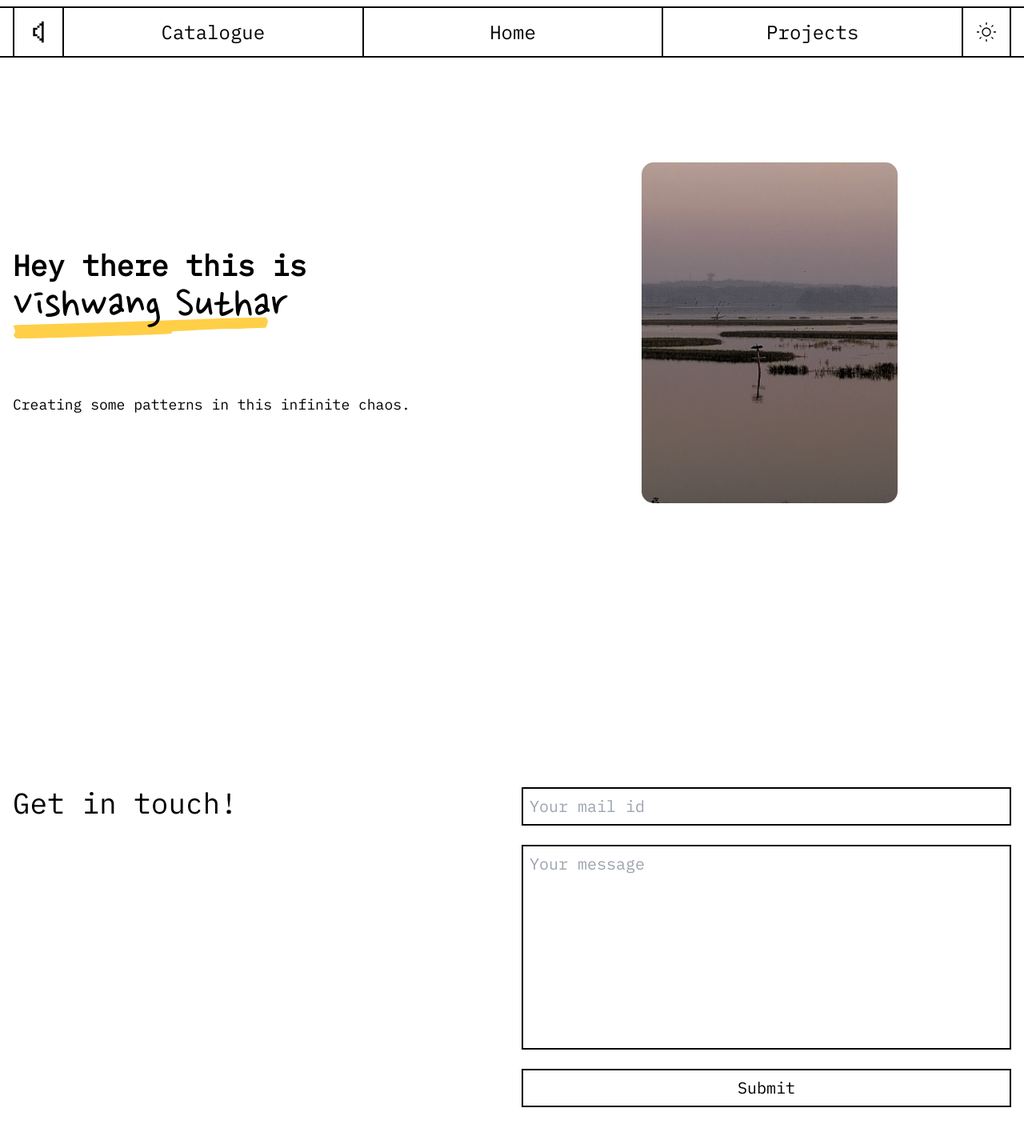
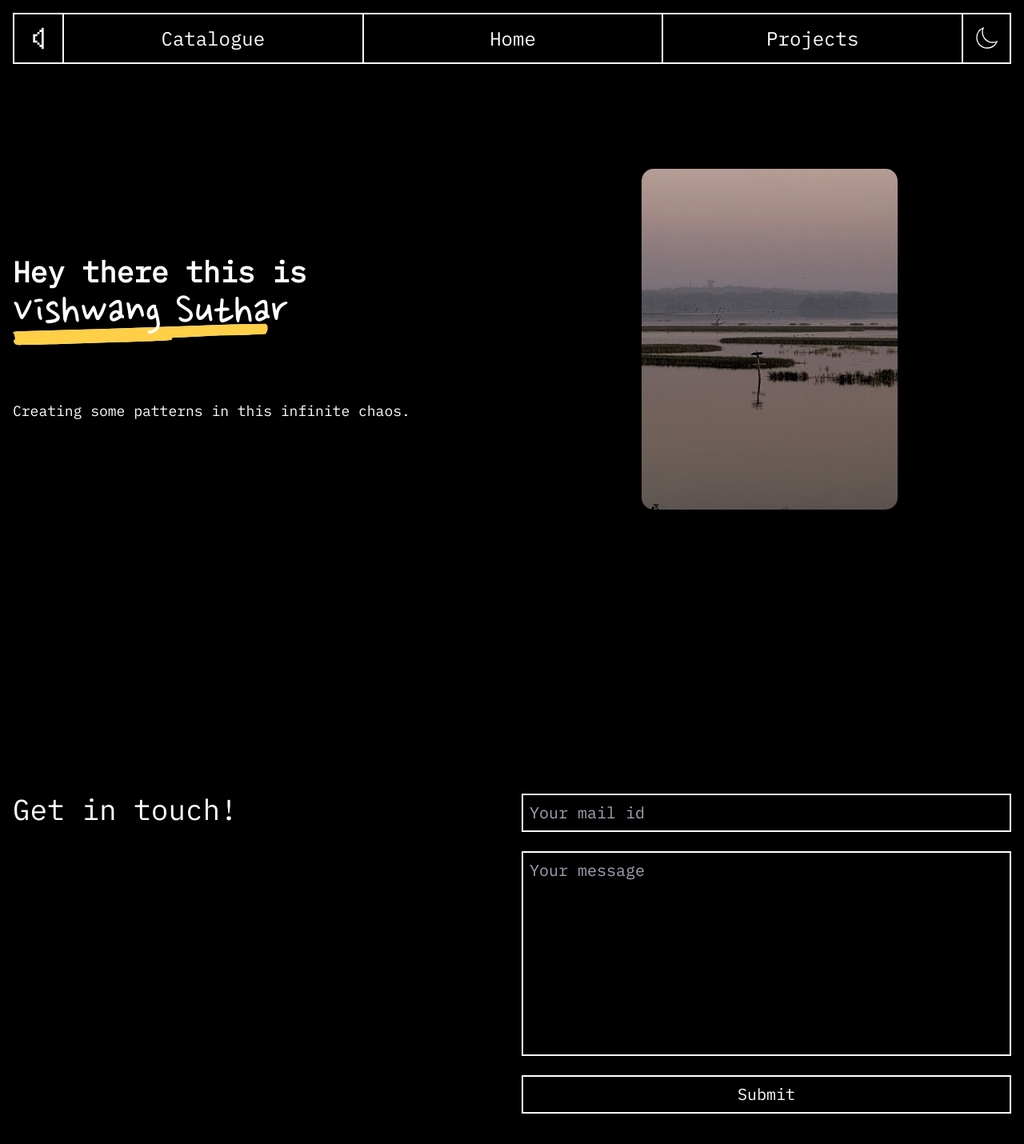
Before and after one commit to Vishwang0Suthar/vishwang-suthar, a Next.js app: page / in a window 1280 px wide. Shown: the top 1430 px of the page at 80% size. Built offline with nearby package versions, Linux system fonts and the light colour scheme.

Commit message:
added dark and light mode to the site and did some UI tweaks

```diff
--- a/src/app/catalogue/page.tsx
+++ b/src/app/catalogue/page.tsx
@@ -1,4 +1,5 @@
 "use client";
+import { useTheme } from "@/components/ThemeContext";
 import Collection from "@/containers/catalogue";
 import React, { useEffect, useState } from "react";
 
@@ -10,8 +11,16 @@ const Catalogue = () => {
     const timer = setTimeout(() => setIsLoading(false), 1000);
     return () => clearTimeout(timer);
   }, []);
+  const { isDark } = useTheme();
+
   return (
-    <section>
+    <section
+      className={`${
+        isDark
+          ? "bg-white text-black border-black"
+          : "bg-black text-white border-white"
+      }`}
+    >
       <h1 className="text-6xl py-10">Catalogue</h1>
       {isLoading ? (
         <div className="loader absolute top-1/2 left-1/2"></div>
--- a/src/app/layout.tsx
+++ b/src/app/layout.tsx
@@ -2,7 +2,7 @@ import type { Metadata } from "next";
 import { IBM_Plex_Mono } from "next/font/google";
 import "./globals.css";
 import Header from "@/containers/Header";
-
+import { ThemeProvider } from "@/components/ThemeContext";
 const ibmMono = IBM_Plex_Mono({
   // variable: "--font-ibm-plex-mono",
   weight: "400",
@@ -21,17 +21,12 @@ export default function RootLayout({
 }>) {
   return (
     <html lang="en">
-      <body className={`${ibmMono.className}  antialiased`}>
-        <Header />
-        {/* <ThemeProvider
-          attribute="class"
-          defaultTheme="light"
-          enableSystem
-          disableTransitionOnChange
-        > */}
-        {children}
-        {/* </ThemeProvider> */}
-      </body>
+      <ThemeProvider>
+        <body className={`${ibmMono.className}  antialiased`}>
+          <Header />
+          {children}
+        </body>
+      </ThemeProvider>
     </html>
   );
 }
--- a/src/app/page.tsx
+++ b/src/app/page.tsx
@@ -1,13 +1,18 @@
+"use client";
 import Bilat from "@/containers/bilateral";
 import Contact from "@/containers/contact";
 import Hero from "@/containers/hero-section";
-
+import Header from "@/containers/Header";
+import { useTheme } from "@/components/ThemeContext";
 export default function Home() {
+  const { isDark } = useTheme();
   return (
     <>
-      <Hero />
-      {/* <Bilat /> */}
-      <Contact />
+      <div className={`${isDark ? "bg-white" : "bg-black"}`}>
+        <Hero />
+        {/* <Bilat /> */}
+        <Contact />
+      </div>
     </>
   );
 }
--- a/src/app/projects/page.tsx
+++ b/src/app/projects/page.tsx
@@ -2,6 +2,7 @@
 import Projectcard from "@/components/projectcard";
 import React, { useEffect, useState } from "react";
 import { ProjectInfo } from "@/lib/constData";
+import { useTheme } from "@/components/ThemeContext";
 
 const Projects = () => {
   const [isLoading, setIsLoading] = useState(true);
@@ -11,9 +12,12 @@ const Projects = () => {
     const timer = setTimeout(() => setIsLoading(false), 1000);
     return () => clearTimeout(timer);
   }, []);
+  const { isDark } = useTheme();
 
   return (
-    <section>
+    <section
+      className={`${isDark ? "bg-white text-black" : "bg-black text-white"}`}
+    >
       {/* // </div> */}
       {/* // <> */}
       <h1 className="text-6xl py-10">Projects</h1>
--- /dev/null
+++ b/src/components/ThemeContext.tsx
@@ -0,0 +1,30 @@
+"use client";
+
+import { createContext, useContext, useState, ReactNode } from "react";
+
+interface ThemeContextType {
+  isDark: boolean;
+  toggleTheme: () => void;
+}
+
+const ThemeContext = createContext<ThemeContextType | undefined>(undefined);
+
+export const ThemeProvider = ({ children }: { children: ReactNode }) => {
+  const [isDark, setIsDark] = useState(false);
+
+  const toggleTheme = () => setIsDark((prev) => !prev);
+
+  return (
+    <ThemeContext.Provider value={{ isDark, toggleTheme }}>
+      {children}
+    </ThemeContext.Provider>
+  );
+};
+
+export const useTheme = (): ThemeContextType => {
+  const context = useContext(ThemeContext);
+  if (!context) {
+    throw new Error("useTheme must be used within a ThemeProvider");
+  }
+  return context;
+};
--- a/src/components/projectcard/index.tsx
+++ b/src/components/projectcard/index.tsx
@@ -3,6 +3,7 @@ import { Icons } from "@/lib/constData";
 // import Arrow from "@/public/icons/arrow.svg";
 import React from "react";
 import Link from "next/link";
+import { useTheme } from "../ThemeContext";
 
 const Colors = [
   { Color: "bg-red-600" },
@@ -27,20 +28,36 @@ const Projectcard = ({
   deploymentLink,
   videoLink,
 }: Props) => {
+  const { isDark } = useTheme();
+
   return (
-    <div className="flex flex-col border-2  border-black ">
-      <div className="md:text-lg text-xs flex justify-between title border-b-2 border-black">
+    <div
+      className={`flex flex-col border-2 ${
+        isDark ? "border-black" : "border-white"
+      }`}
+    >
+      <div
+        className={`md:text-lg text-xs flex justify-between title border-b-2 ${
+          isDark ? "border-black" : "border-white"
+        }`}
+      >
         <div className="flex">
           <p> {`//C:`}</p>
           <p className="">{heading}</p>
         </div>
-        <div className="flex items-center gap-2 p-1">
+        <div className="flex cursor-pointer items-center gap-2 p-1">
           {Icons.map(({ Icon, alt }, index) => (
             <div
               key={index}
               className="aspect-square h-full grid place-content-center hover:bg-gray-300"
             >
-              <Icon className="md:h-4 md:w-4 h-2 w-2" aria-label={alt} />
+              <Image
+                src={Icon}
+                alt={alt}
+                className={`${isDark ? "invert-0" : "invert"}`}
+                width={16}
+                height={16}
+              />
             </div>
           ))}
           {/* {Colors.map((Col, index) => (
@@ -64,9 +81,13 @@ const Projectcard = ({
           sizes="100vw"
           style={{ width: "100%", height: "auto" }}
         /> */}
-        <div className="z-10 gap-4 flex flex-col  w-full   h-fit">
+        <div
+          className={`z-10  gap-4 flex flex-col  w-full   h-fit ${
+            isDark ? "invert-0" : "invert"
+          }`}
+        >
           <div className="flex justify-between  opacity-0 group-hover:opacity-100 duration-500 translate-y-4 group-hover:translate-y-0">
-            <p className="px-1 w-fit font-semibold group-hover:bg-white duration-500">
+            <p className="px-1 w-fit font-semibold text-black group-hover:bg-white duration-500">
               {title}{" "}
             </p>
             <div className="p-1 group-hover:bg-white duration-500">
--- /dev/null
+++ b/src/containers/Header/index.css
@@ -0,0 +1,29 @@
+.sun {
+    animation: rotate 300ms ease-in-out;
+}
+
+.moon {
+    animation: fade 300ms ease-in-out;
+}
+
+@keyframes rotate {
+    0% {
+        opacity: 0;
+        transform: rotate(0deg);
+    }
+
+    100% {
+        opacity: 1;
+        transform: rotate(90deg);
+    }
+}
+
+@keyframes fade {
+    0% {
+        opacity: 0;
+    }
+
+    100% {
+        opacity: 1;
+    }
+}
--- a/src/containers/Header/index.tsx
+++ b/src/containers/Header/index.tsx
@@ -1,6 +1,9 @@
+"use client";
 import Link from "next/link";
-import React from "react";
+import React, { useState } from "react";
 import Image from "next/image";
+import "./index.css";
+import { useTheme } from "@/components/ThemeContext";
 
 const navItems = [
   { href: "/catalogue", label: "Catalogue" },
@@ -9,14 +12,34 @@ const navItems = [
 ];
 
 const Header = () => {
+  const { isDark, toggleTheme } = useTheme();
+
   return (
-    <header className="border-t-2 z-50 bg-white border-b-2 sticky border-black w-full top-0 mt-2  h-16 ">
-      <div className="flex justify-between border-r-2 border-l-2 border-black items-center divide-x-2  divide-black  h-full">
+    <header
+      className={`flex w-full top-0 z-50 sticky  flex-col ${
+        isDark ? "bg-white " : "bg-black "
+      }`}
+    >
+      <div className="w-full h-2"></div>
+      <div
+        className={`border-t-2 shadow-sm   ${
+          isDark
+            ? "bg-white text-black border-black"
+            : "bg-black text-white border-white"
+        } border-b-2   w-full  mt-2  h-16 `}
+      >
+        <div
+          className={`flex justify-between border-r-2 border-l-2 ${
+            isDark ? "border-black divide-black" : "border-white divide-white"
+          } items-center divide-x-2    h-full`}
+        >
           <div className="aspect-square  flex items-center h-full justify-center ">
             <Image
               src="/icons/volume.svg"
               alt="Volume Icon"
-            className="h-8 w-8"
+              className={`${
+                isDark ? "invert-0" : "invert"
+              } invert h-7 w-7 lg:h-8 lg:w-8`}
               width="100"
               height="100"
             />
@@ -24,24 +47,43 @@ const Header = () => {
           {navItems.map((item, index) => (
             <div
               key={index}
-            className="flex-1 h-full   cursor-pointer relative duration-300 overflow-hidden  group"
+              className="flex-1 h-full cursor-pointer relative duration-300 overflow-hidden  group"
             >
-            <Link href={item.href} className="h-full grid items-center w-full">
+              <Link
+                href={item.href}
+                className="h-full grid items-center w-full"
+              >
                 <div className="absolute h-full w-full filter group-hover:-translate-y-[0] invert duration-300 mix-blend-difference bg-black translate-y-[100%] "></div>
-              <p className="text-lg lg:text-2xl text-center  text-black">
+                <p className="text-base lg:text-2xl text-center  ">
                   {item.label}
                 </p>{" "}
               </Link>
             </div>
           ))}
-        <div className="aspect-square flex items-center h-full justify-center ">
+
+          <div
+            className="aspect-square flex items-center h-full justify-center "
+            onClick={toggleTheme}
+            style={{ cursor: "pointer" }}
+          >
+            {isDark ? (
               <Image
                 src="/icons/sun-toggle.svg"
                 alt="Sun Icon"
-            className="h-8 w-8"
+                className="sun h-7 w-7 lg:h-8 lg:w-8"
                 width="100"
                 height="100"
               />
+            ) : (
+              <Image
+                src="/icons/moon-toggle.svg"
+                alt="Moon Icon"
+                className="moon h-7 w-7 invert lg:h-8 lg:w-8"
+                width="100"
+                height="100"
+              />
+            )}
+          </div>
         </div>
       </div>
     </header>
--- a/src/containers/contact/index.tsx
+++ b/src/containers/contact/index.tsx
@@ -1,9 +1,12 @@
 // import TextPressure from "@/ui/TextPressure/TextPressure";
+import { useTheme } from "@/components/ThemeContext";
 import React from "react";
 
 const Contact = () => {
+  const { isDark } = useTheme();
+
   return (
-    <section className="py-56">
+    <section className={`py-56 ${isDark ? "text-black" : "text-white"}`}>
       <div className="md:flex-row flex-col flex gap-6">
         <div className="flex-1">
           <h1 className="text-4xl">Get in touch!</h1>
@@ -15,19 +18,36 @@ const Contact = () => {
             <div className="flex gap-6 flex-col">
               {/* <label>E-mail:</label> */}
               <input
-                className="text-xl p-2  outline-none border-2 border-black"
+                className={`text-xl p-2  outline-none border-2 ${
+                  isDark
+                    ? "bg-white text-black border-black"
+                    : "bg-black text-white border-white"
+                } `}
                 placeholder="Your mail id"
               />
               <textarea
-                className="resize-none text-xl p-2 outline-none border-2  border-black h-64"
+                className={`resize-none text-xl p-2 outline-none border-2 ${
+                  isDark
+                    ? "bg-white text-black border-black"
+                    : "bg-black text-white border-white"
+                } h-64`}
                 placeholder="Your message"
               />
-              <div className="relative border-2 border-black overflow-hidden bg-white w-full group cursor-pointer flex items-center justify-center">
-                <div className="absolute h-full w-full filter group-hover:-translate-y-[0] invert duration-300 mix-blend-difference bg-black translate-y-[100%] "></div>
+              <div
+                className={`relative border-2 overflow-hidden w-full group cursor-pointer flex items-center justify-center ${
+                  isDark
+                    ? "bg-white text-black border-black"
+                    : "bg-black text-white border-white"
+                }`}
+              >
+                {/* <div
+                  className={`absolute h-full w-full  filter group-hover:-translate-y-[0]  duration-300 mix-blend-difference  translate-y-[100%] ${
+                    isDark ? "bg-black" : "bg-white"
+                  }`}
+                ></div> */}
+                <div className="absolute h-full w-full bg-black invert filter group-hover:-translate-y-[0]  duration-200 mix-blend-difference  translate-y-[100%]            "></div>
                 {/* <div className="absolute aspect-square group-hover:scale-150 duration-700 bg-black w-0 filter invert  mix-blend-difference group-hover:w-full rounded-full"></div> */}
-                <button className="p-2 w-full  text-xl text-black">
-                  Submit
-                </button>
+                <button className="p-2 w-full  text-xl ">Submit</button>
               </div>
             </div>{" "}
           </form>
--- a/src/containers/hero-section/index.tsx
+++ b/src/containers/hero-section/index.tsx
@@ -3,10 +3,13 @@ import Heroimg from "@/public/images/img-hero.jpg";
 import { nanum } from "@/ui/font";
 import TiltedCard from "@/components/TiltedCard/TiltedCard";
 import Brushstroke from "@/components/brushstroke";
+import { useTheme } from "@/components/ThemeContext";
 
 const Hero = () => {
+  const { isDark } = useTheme();
+
   return (
-    <section>
+    <section className={` ${isDark ? "text-black" : "text-white"}`}>
       <div className="flex h-[38rem] lg:flex-row flex-col gap-24 lg:gap-4">
         <div className="flex-1 flex  items-center justify-center lg:justify-start pl-0 p-6">
           <div className="flex flex-col ">
```
Also changed, not shown: src/app/globals.css (+13 -0 lines), src/components/themeprovider.tsx (deleted, +0 -11 lines), public/icons/moon-toggle.svg (added). Lines whose indentation alone changed are shown as unchanged.
